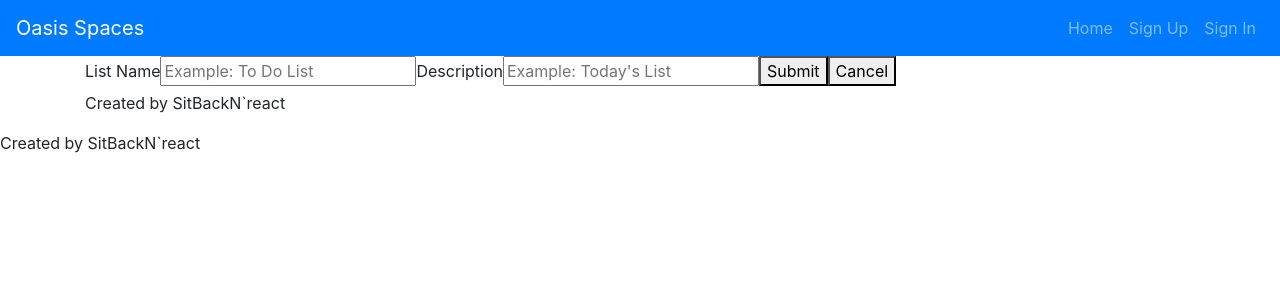
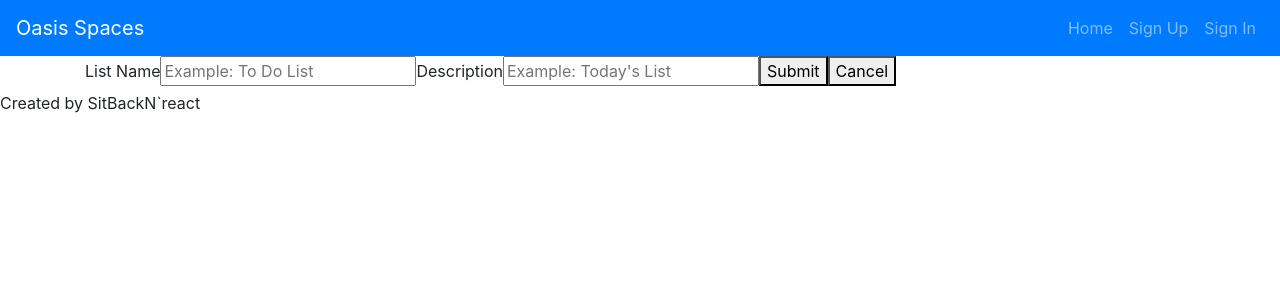
Before and after one commit to SitBackN-React/oasis-spaces-client, a React app: page /#/create-list in a window 1280 px wide. Shown: the top 300 px of the page. Built offline with nearby package versions, Linux system fonts and the light colour scheme.

Commit message:
Fixed footer issue where it showed twice, Removed layout from ListCreate and wrapped in div

```diff
--- a/src/components/App/App.js
+++ b/src/components/App/App.js
@@ -1,10 +1,11 @@
-import React, { Component } from 'react'
+import React, { Component, Fragment } from 'react'
 import { Route } from 'react-router-dom'
 
 import AuthenticatedRoute from '../AuthenticatedRoute/AuthenticatedRoute'
 import AutoDismissAlert from '../AutoDismissAlert/AutoDismissAlert'
 import Header from '../Header/Header'
-import Layout from './../shared/Layout'
+import Footer from './../shared/Footer'
+// import Layout from './../shared/Layout'
 import SignUp from '../SignUp/SignUp'
 import SignIn from '../SignIn/SignIn'
 import SignOut from '../SignOut/SignOut'
@@ -34,7 +35,7 @@ class App extends Component {
     const { msgAlerts, user } = this.state
 
     return (
-      <Layout>
+      <Fragment>
         <Header user={user} />
         {msgAlerts.map((msgAlert, index) => (
           <AutoDismissAlert
@@ -59,7 +60,8 @@ class App extends Component {
           )} />
           <Route exact path='/create-list' component={ListCreate} />
         </main>
-      </Layout>
+        <Footer />
+      </Fragment>
     )
   }
 }
--- a/src/components/routes/ListCreate.js
+++ b/src/components/routes/ListCreate.js
@@ -4,7 +4,7 @@ import axios from 'axios'
 
 import apiUrl from '../../apiConfig'
 import ListForm from './../shared/ListForm'
-import Layout from './../shared/Layout'
+// import Layout from './../shared/Layout'
 
 const ListCreate = (props) => {
   const [list, setList] = useState({ name: '', description: '' })
@@ -35,14 +35,14 @@ const ListCreate = (props) => {
   }
 
   return (
-    <Layout>
+    <div>
       <ListForm
         list={list}
         handleChange={handleChange}
         handleSubmit={handleSubmit}
         cancelPath='/'
       />
-    </Layout>
+    </div>
   )
 }
 
```
